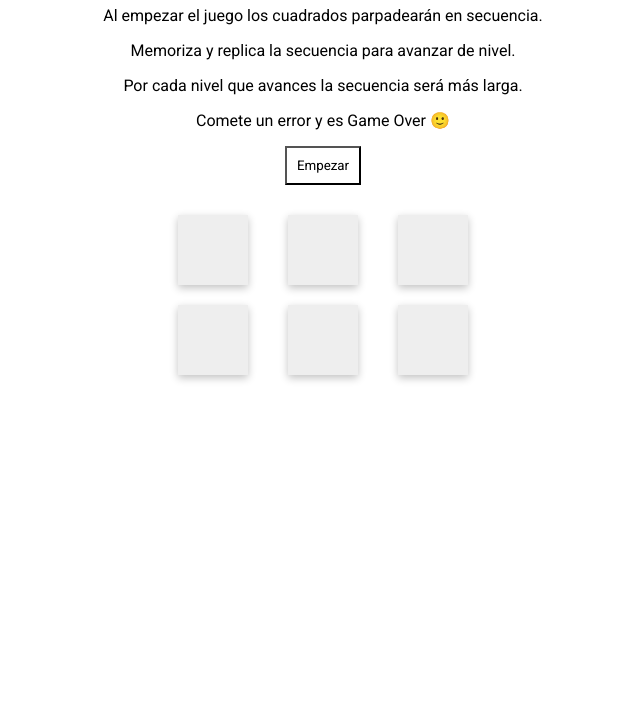
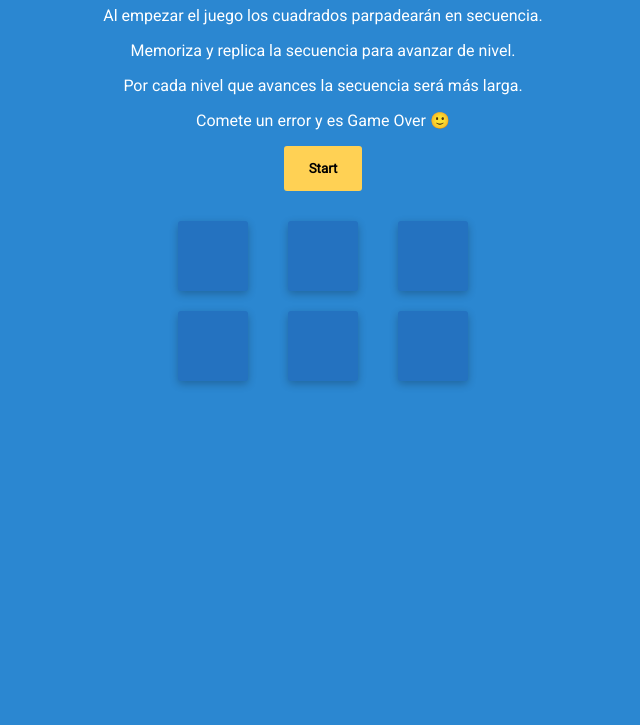
Before and after one commit to jmerinodev/Memory-Game, a plain HTML site: page index.html in a window 1280 px wide. Shown: the part 75-800 px from the top of the page, without its empty margins (317-957 px from the left). Drawn offline with Linux system fonts and the light colour scheme.

Commit message:
improve visuals

```diff
--- a/index.html
+++ b/index.html
@@ -15,7 +15,7 @@
             <p>Memoriza y replica la secuencia para avanzar de nivel.</p>
             <p>Por cada nivel que avances la secuencia será más larga.</p>
             <p>Comete un error y es Game Over 🙂</p>
-            <button id="start">Empezar</button>
+            <button id="start">Start</button>
         </div>
         <div class="current-level">
             <h1 class="level">Level <span class="score">1</span></h1>
--- a/styles.css
+++ b/styles.css
@@ -1,4 +1,24 @@
 @import url('https://fonts.googleapis.com/css2?family=Caveat&family=Dancing+Script&family=Heebo&family=Permanent+Marker&family=Roboto&display=swap');
+
+body {
+    background-color: #2B87D1;
+    color: white;
+    margin: 0px;
+}
+
+button {
+    background-color: #FFD154;
+    cursor: pointer;
+    padding: 15px 25px;
+    border: 0px;
+    border-radius: 3px;
+    font-family: 'Roboto', sans-serif;
+    font-weight: bold;
+}
+
+button:hover {
+    background-color: #FFFFFF;
+}
 
 .container {
     width: 350px;
@@ -19,16 +39,10 @@
     display: none;
 }
 
-button {
-    cursor: pointer;
-    padding: 10px;
-    background: transparent;
-    font-family: 'Roboto', sans-serif;
-}
-
 .square {
-    background-color: #eee;
+    background-color: #2472C0;
     box-shadow: rgba(0, 0, 0, 0.24) 0px 3px 8px;
+    border-radius: 3px;
     cursor: default;
     width: 70px;
     height: 70px;
@@ -40,11 +54,11 @@ button {
 }
 
 @-webkit-keyframes flash {
-    0% { background-color: #F6D368; }
-    100% {background-color: #F6D368;}
+    0% { background-color: #FFFFFF; }
+    100% {background-color: #FFFFFF;}
 }
 
 @keyframes flash {
-    0% { background-color: #F6D368; }
-    100% {background-color: #F6D368;}
+    0% { background-color: #FFFFFF; }
+    100% {background-color: #FFFFFF;}
 }
```
